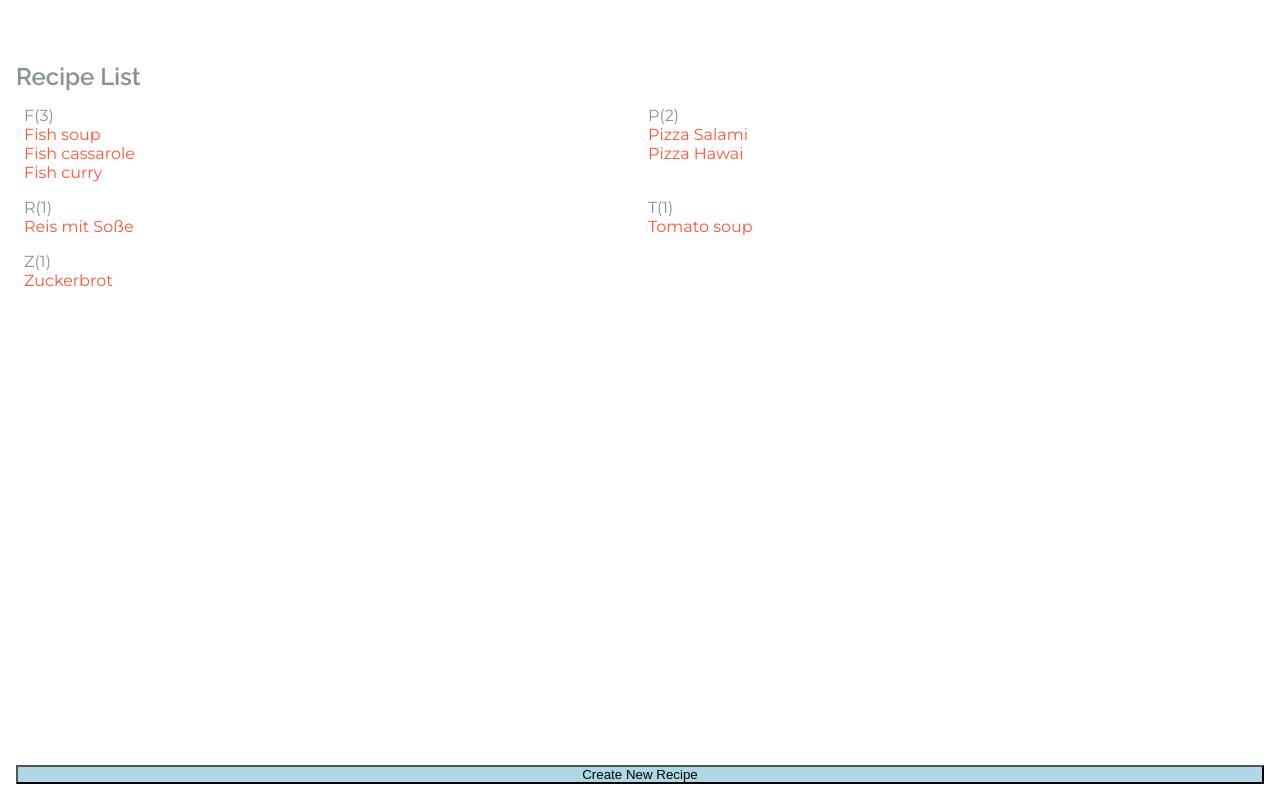
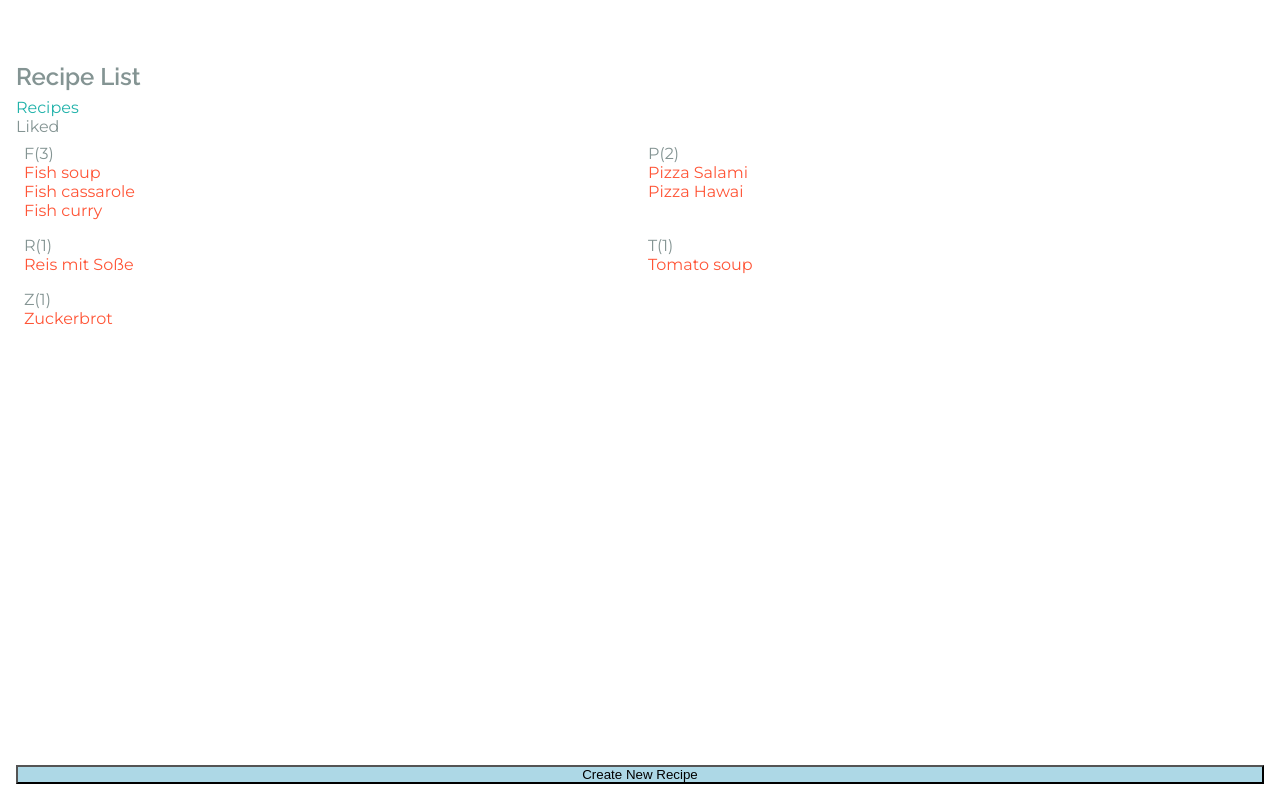
Before and after one commit to Knochenmark/recipebox, a React (Create React App) app: page / in a window 1280 px wide. Built offline with nearby package versions, Linux system fonts and the light colour scheme.

Commit message:
Add initial tabBar component

```diff
--- /dev/null
+++ b/src/_domain/ITabBarItem.ts
@@ -0,0 +1,4 @@
+export interface ITabBarItem {
+  name: string;
+  active: boolean;
+}
--- a/src/components/IndexPage.tsx
+++ b/src/components/IndexPage.tsx
@@ -1,5 +1,7 @@
 import * as React from 'react';
 
+import { ITabBarItem } from '../_domain/ITabBarItem';
+import TabBar from './TabBar';
 export interface IPageProps {
   className: string;
   createRecipe: any;
@@ -44,9 +46,22 @@ export default function IndexPage({ recipes, createRecipe, setSelectedRecipe, ..
     </div>
   });
 
+  // TODO needs a TabItem component and Tabbar as wrapper should handle onChanges
+  const tabItemList: ITabBarItem[] = [
+    {
+      active: true,
+      name: 'Recipes'
+
+    }, {
+      active: false,
+      name: 'Liked'
+    }
+  ];
+
   return (
     <div className={props.className}>
       <h2>Recipe List</h2>
+      <TabBar tabBarItemList={tabItemList} />
       <div className="index-items">
         {indexItems}
       </div>
--- /dev/null
+++ b/src/components/TabBar.tsx
@@ -0,0 +1,28 @@
+import * as React from 'react';
+
+import { ITabBarItem } from '../_domain/ITabBarItem';
+
+export interface ITabProps {
+  tabBarItemList: ITabBarItem[];
+}
+
+export default function TabBar({ tabBarItemList, ...props }: ITabProps) {
+
+  function setActive(event: any) {
+    console.log(event.target);
+  }
+
+  const tabItemList = tabBarItemList.map((tab: any) => {
+    const active = tab.active ? 'active' : '';
+    return <div key={tab.name} className={`tabBarItem ${active}`} onClick={setActive}>
+      {tab.name}
+    </div>
+  });
+
+  return (
+    <div className="tabBar">
+      <div>{tabItemList}</div>
+      <div className="underline" />
+    </div>
+  );
+}
--- a/src/styles/index.css
+++ b/src/styles/index.css
@@ -188,3 +188,7 @@ h2{
   display: flex;
   flex-direction: column;
 }
+
+.tabBarItem.active{
+  color: lightseagreen;
+}
```
